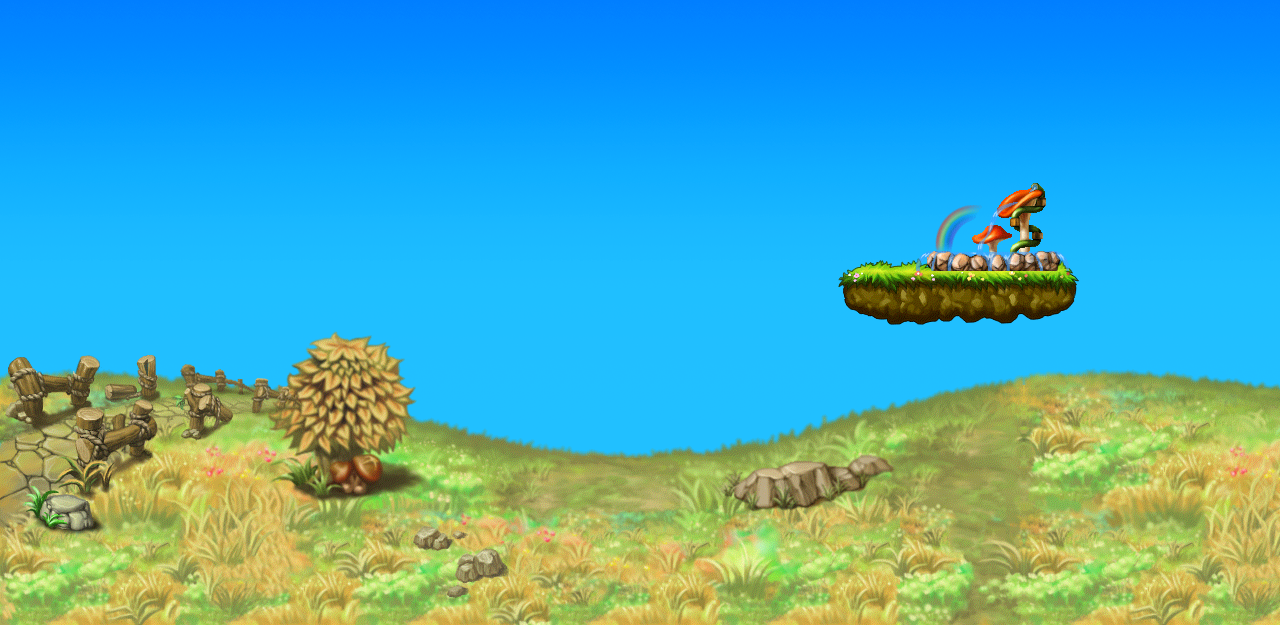
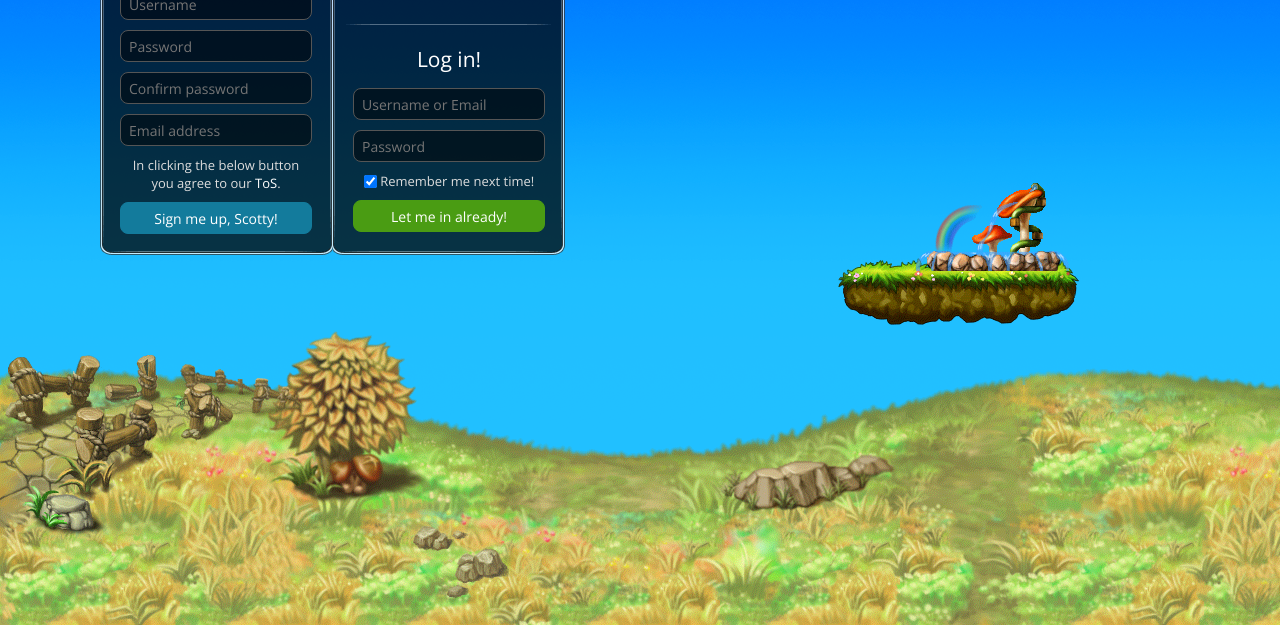
Before and after one commit to JamesDonnelly/MapleTest, a plain HTML site: page index.html in a window 1280 px wide. Shown: the part 175-800 px from the top of the page. Drawn offline with nearby package versions, Linux system fonts and the light colour scheme.

Commit message:
Added sign up/login form.

```diff
--- a/assets/css/stylesheet.css
+++ b/assets/css/stylesheet.css
@@ -8,6 +8,10 @@
 	margin: 0;
 }
 
+input, textarea, select, button {
+	font: 14px/18px 'Open Sans', sans-serif;
+}
+
 *:active {
 	cursor: url(../i/cursor/12.png), pointer;
 }
@@ -16,18 +20,25 @@
 .dialog [data-npc]:active,
 .blueDialog [data-npc] [data-anim]:hover,
 .blueDialog [data-npc] [data-anim]:active,
-.controls a:hover {
+.controls a:hover,
+label {
 	cursor: url(../i/cursor/0.png), default;
 }
 
 [data-npc] [data-anim]:hover,
-[data-quest]:hover {
+[data-quest]:hover,
+input[type="submit"],
+input[type="checkbox"],
+#signup a {
 	cursor: url(../i/cursor/13-0.png), default;
 }
 
 [data-npc] [data-anim]:active,
 [data-quest]:active,
-.controls a:active {
+.controls a:active,
+input[type="submit"]:active,
+input[type="checkbox"]:active,
+#signup a:active {
 	cursor: url(../i/cursor/13-1.png), pointer;
 }
 
@@ -90,7 +101,7 @@ body > figure {
 	width: 242px;
 }
 
-.minimap {
+#minimap {
 	background-image:
 		url(../i/ui/MiniMap-BtMin-disabled-0.png),
 		url(../i/ui/MiniMap-BtMax-disabled-0.png),
@@ -120,10 +131,10 @@ body > figure {
     -ms-user-select: none;
     -o-user-select: none;
     user-select: none;
-    z-index: 989;
+    z-index: 500;
 }
 
-.minimap:before, .minimap:after {
+#minimap:before, #minimap:after {
 	background-repeat: no-repeat;
 	content: '';
 	height: 20px;
@@ -132,22 +143,150 @@ body > figure {
 	width: 6px;
 }
 
-.minimap:before {
+#minimap:before {
 	background-image: url(../i/ui/MiniMap-Min-w.png);
 	background-position: left, 0;
 	left: -6px;
 }
 
-.minimap:after {
+#minimap:after {
 	background-image: url(../i/ui/MiniMap-Min-e.png);
 	background-position: right, 0;
 	right: -6px;
 }
 
-.minimap .drag {
+#minimap .drag {
 	height: 20px;
 	position: absolute;
 	width: 100%;
+}
+
+#signup {
+	background-image: url(../i/ui/Trunk-backgrnd.png);
+	color: #fff;
+	height: 330px;
+	position: absolute;
+	top: 100px;
+	left: 100px;
+	width: 465px;
+	-webkit-user-select: none;
+    -moz-user-select: none;
+    -ms-user-select: none;
+    -o-user-select: none;
+    user-select: none;
+	z-index: 600;
+}
+
+#signup .logo,
+#signup form.signup,
+#signup form.login {
+	-moz-box-sizing: border-box;
+	box-sizing: border-box;
+	padding: 20px;
+	position: absolute;
+	width: 232px;
+}
+
+#signup .logo {
+	color: #777;
+	height: 100px;
+	line-height: 60px;
+	top: 0;
+	right: 0;
+	text-align: center;
+}
+
+#signup form.signup {
+	height: 330px;
+	top: 0;
+	left: 0;
+}
+
+#signup a {
+	color: #fff;
+	text-decoration: none;
+}
+
+#signup h2 {
+	display: block;
+	font-weight: 400;
+	margin: 5px 0 20px 0;
+	text-align: center;
+	width: 100%;
+}
+
+#signup label {
+	display: block;
+	color: #ddd;
+	font-size: 13px;
+	margin: 10px 0;
+	text-align: center;
+}
+
+#signup input[type="text"],
+#signup input[type="password"],
+#signup input[type="email"],
+#signup input[type="submit"] {
+	background: rgba(0, 0, 0, 0.5);
+	border: 1px solid #555;
+	border-radius: 8px;
+	-moz-box-sizing: border-box;
+	box-sizing: border-box;
+	color: #fff;
+	font-size: 14px;
+	display: block;
+	height: 32px;
+	line-height: 24px;
+	margin: 10px 0;
+	padding: 4px 8px;
+	width: 100%;
+}
+
+#signup form.signup input[type="submit"] {
+	background: #137B9C;
+	border: 1px solid #137B9C;
+}
+
+#signup form.signup input[type="submit"]:hover,
+#signup form.signup input[type="submit"]:focus {
+	background: #1B9CC5;
+	border: 1px solid #1B9CC5;
+}
+
+#signup form.signup input[type="submit"]:active {
+	background: #0D4F64;
+	border: 1px solid #137B9C;
+}
+
+#signup input[type="checkbox"] {
+	margin: 0;
+	vertical-align: -12%;
+}
+
+#signup input {
+	margin: 10px 0;
+}
+
+#signup form.login {
+	height: 230px;
+	bottom: 0;
+	right: 0;
+}
+
+#signup form.login input[type="submit"] {
+	background: #4A9C13;
+	border: 1px solid #4A9C13;
+}
+
+#signup form.login input[type="submit"]:hover,
+#signup form.login input[type="submit"]:focus {
+	background: #54B314;
+	border: 1px solid #54B314;
+}
+
+#signup form.login input[type="submit"]:active {
+	background: #3A7711;
+	border: 1px solid #4A9C13;
 }
 
 .dialogContainer {
--- a/index.html
+++ b/index.html
@@ -6,9 +6,35 @@
 	<link rel="stylesheet" type="text/css" href="assets/css/stylesheet.css">
 </head>
 <body>
-	<section class="minimap">
+	<section id="minimap">
 		<div class="drag"></div>
 		<span>MapleTest by Tryst</span>
+	</section>
+	<section id="signup">
+		<div class="logo drag">
+			Logo space, lolz
+		</div>
+		<form class="signup">
+			<h2>Create Account!</h2>
+			<input type="text" placeholder="Username" />
+			<input type="text" placeholder="Password" />
+			<input type="text" placeholder="Confirm password" />
+			<input type="text" placeholder="Email address" />
+			<label>
+				In clicking the below button you agree to our <a href="#">ToS</a>.
+			</label>
+			<input type="submit" value="Sign me up, Scotty!" />
+		</form>
+		<form class="login">
+			<h2>Log in!</h2>
+			<input type="text" placeholder="Username or Email" />
+			<input type="text" placeholder="Password" />
+			<label>
+				<input type="checkbox" checked />
+				Remember me next time!
+			</label>
+			<input type="submit" value="Let me in already!" />
+		</form>
 	</section>
 	<figure>
 		<div data-npc="mapleadmin" data-has-dialog="true" data-dialog-rel="test">
```
Also changed, not shown: assets/i/ui/Trunk-backgrnd.png (added).
